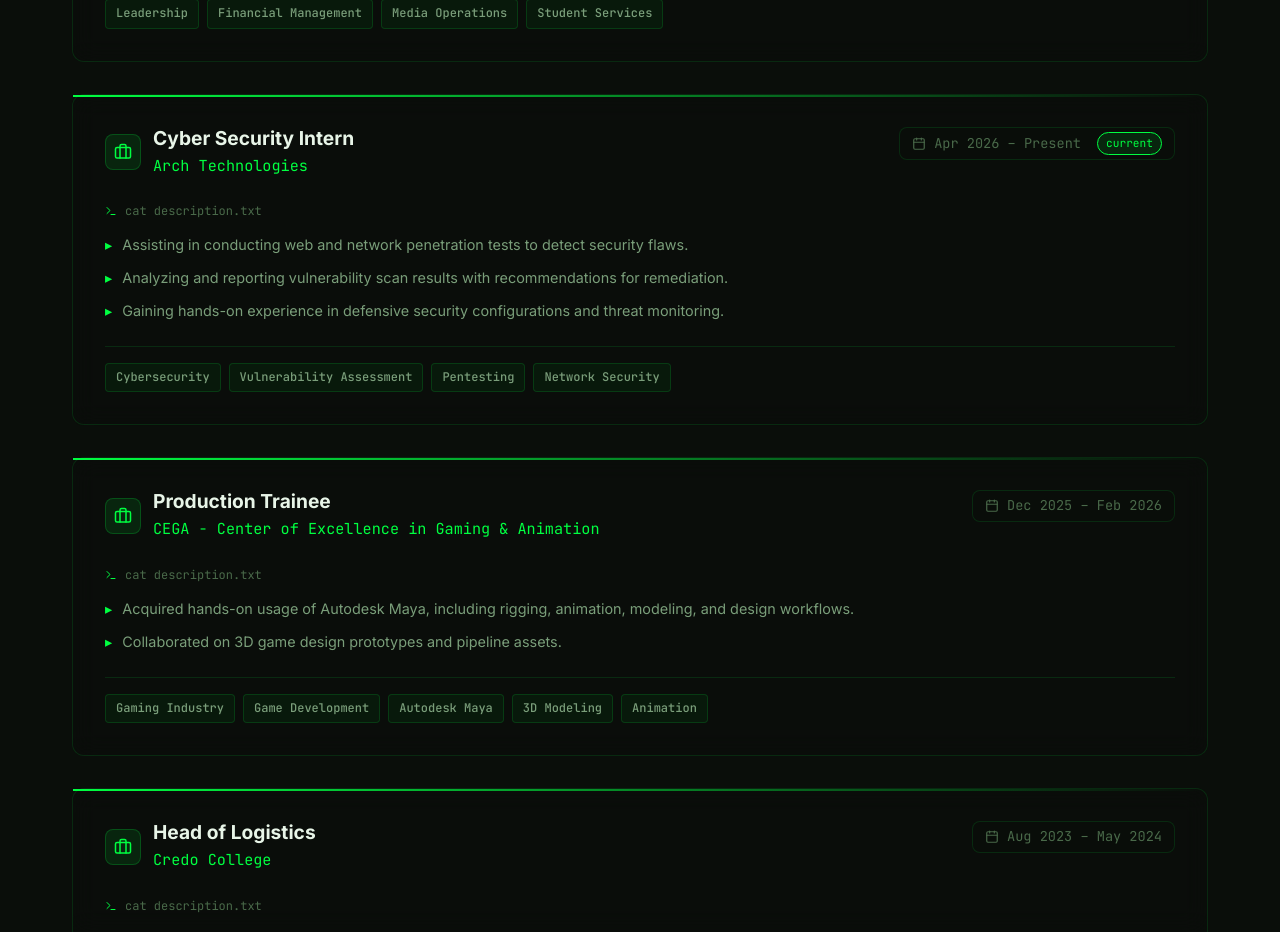
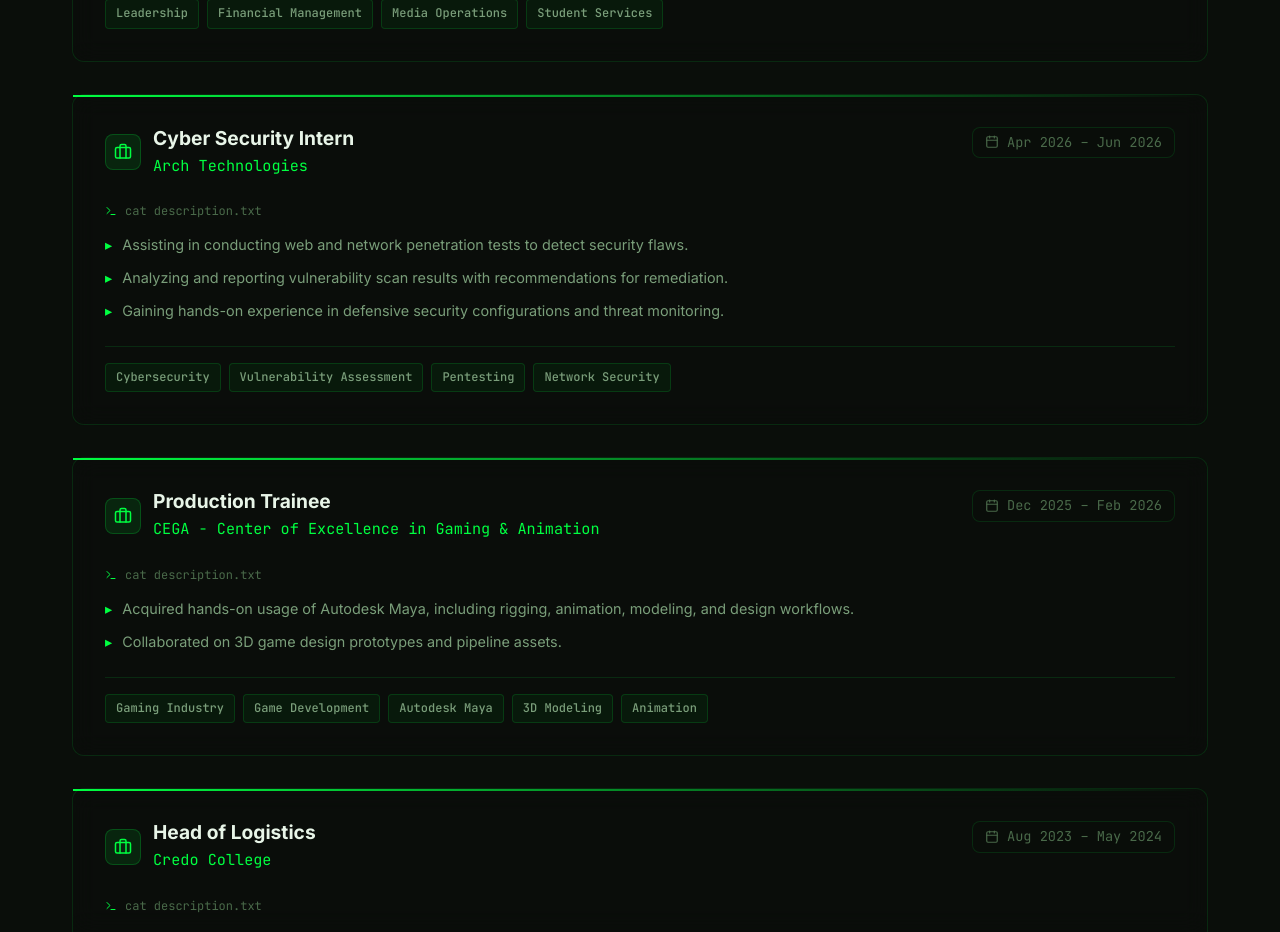
Before and after one commit to Mohidkhan222006/Personal-Portfolio, a Next.js app in the folder portfolio/: page / in a window 1280 px wide. Shown: the part 5200-6132 px from the top of the page. Built offline with nearby package versions, Linux system fonts and the light colour scheme.

Commit message:
chore(experience): update Arch Technologies internship period and status to finished

```diff
--- a/portfolio/src/data/experience.data.ts
+++ b/portfolio/src/data/experience.data.ts
@@ -109,8 +109,8 @@
     title: 'Cyber Security Intern',
     company: 'Arch Technologies',
     type: 'work',
-    period: 'Apr 2026 – Present',
-    current: true,
+    period: 'Apr 2026 – Jun 2026',
+    current: false,
     description: [
       'Assisting in conducting web and network penetration tests to detect security flaws.',
       'Analyzing and reporting vulnerability scan results with recommendations for remediation.',
```
